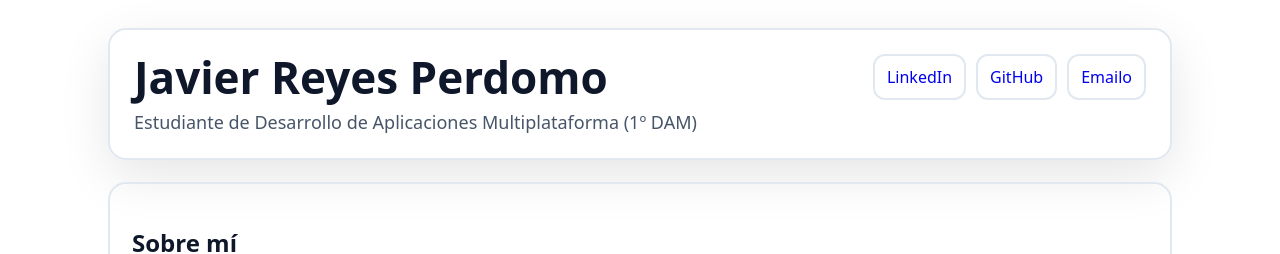
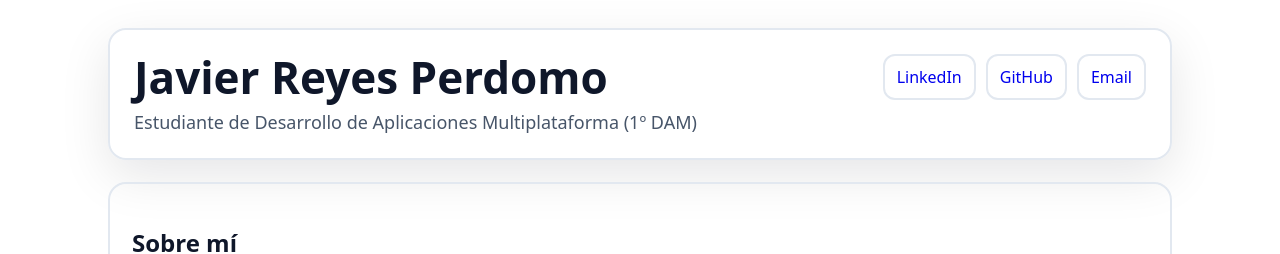
Before and after one commit to jreyper/jreyper.github.io, a Jekyll site: the page built from index.html, in a window 1280 px wide. Shown: the top 254 px of the page. Built offline with Jekyll 4.4.1, drawn with Linux system fonts in a browser that asks for light colours.

Commit message:
Update index.html

```diff
--- a/index.html
+++ b/index.html
@@ -12,7 +12,7 @@ title: "Javier Reyes Perdomo — CV & Repos"
     <nav style="display:flex;gap:10px">
       <a class="btn" href="https://www.linkedin.com" target="_blank">LinkedIn</a>
       <a class="btn" href="https://github.com/TUUSUARIO" target="_blank">GitHub</a>
-      <a class="btn" href="mailto:tuemail@ejemplo.com">Emailo</a>
+      <a class="btn" href="mailto:tuemail@ejemplo.com">Email</a>
     </nav>
   </header>
 
```
